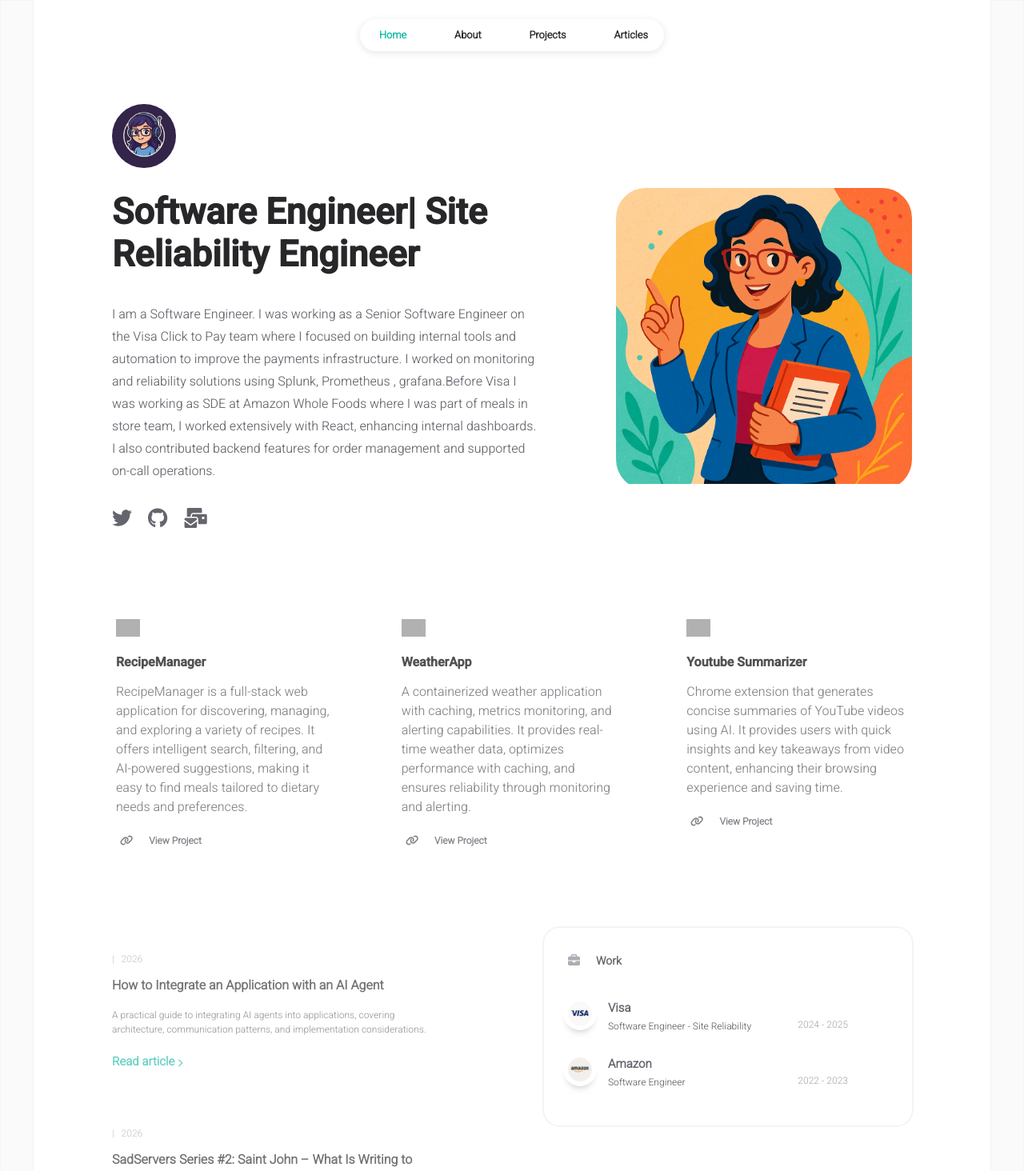
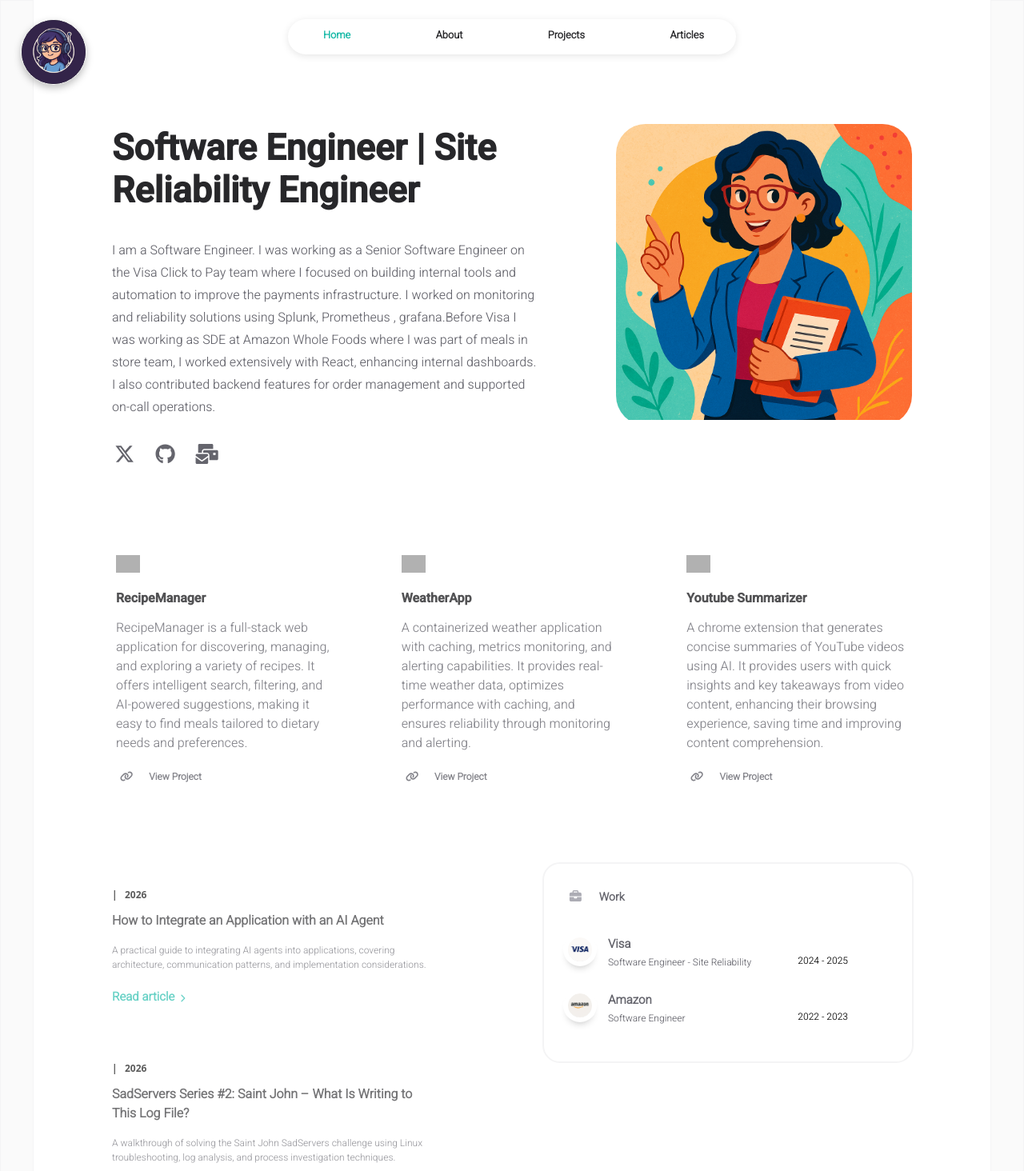
Before and after one commit to meghamodi/meghamodi.github.io, a React (Create React App) app: page / in a window 1280 px wide. Shown: the top 1464 px of the page at 80% size. Built offline with nearby package versions, Linux system fonts and the light colour scheme; grey boxes are pictures that could not be loaded.

Commit message:
fix: position, alignment of the logo

```diff
--- a/package.json
+++ b/package.json
@@ -10,11 +10,11 @@
 	"license": "MIT",
 	"private": true,
 	"dependencies": {
-		"@fortawesome/fontawesome-svg-core": "^6.4.0",
-		"@fortawesome/free-brands-svg-icons": "^6.4.0",
+		"@fortawesome/fontawesome-svg-core": "^7.2.0",
+		"@fortawesome/free-brands-svg-icons": "^7.2.0",
 		"@fortawesome/free-regular-svg-icons": "^6.4.0",
 		"@fortawesome/free-solid-svg-icons": "^6.4.0",
-		"@fortawesome/react-fontawesome": "^0.2.0",
+		"@fortawesome/react-fontawesome": "^3.3.1",
 		"@testing-library/jest-dom": "^5.16.5",
 		"@testing-library/react": "^13.4.0",
 		"@testing-library/user-event": "^13.5.0",
--- a/src/components/common/styles/navBar.css
+++ b/src/components/common/styles/navBar.css
@@ -17,10 +17,9 @@
 }
 
 .nav-background {
-	width: 380px;
-	height: 40px;
-	padding-left: 0%;
-	padding-right: 0%;
+	width: 520px;
+	height: 44px;
+	padding: 0 20px;
 	background: #fff;
 	box-shadow: 0px 2px 10px rgba(0, 0, 0, 0.1);
 	border-radius: 40px;
--- a/src/components/homepage/styles/works.css
+++ b/src/components/homepage/styles/works.css
@@ -40,5 +40,5 @@
 	font-size: 12px;
 	padding-top: 20px;
 	text-align: right;
-	color: var(--tertiary-color);
+	color:  #000;
 }
--- a/src/data/user.js
+++ b/src/data/user.js
@@ -12,7 +12,7 @@ const INFO = {
 	},
 
 	homepage: {
-		title: "Software Engineer| Site Reliability Engineer",
+		title: "Software Engineer | Site Reliability Engineer",
 		description:
 			"I am a Software Engineer. I was working as a Senior Software Engineer on the Visa Click to Pay team where I focused on building internal tools and automation to improve the payments infrastructure. I worked on monitoring and reliability solutions using Splunk, Prometheus , grafana.Before Visa I was working as SDE at Amazon Whole Foods  where I was part of meals in store team, I worked extensively with React, enhancing internal dashboards. I also contributed backend features for order management and supported on-call operations.",
 	},
@@ -51,7 +51,7 @@ const INFO = {
 		{
 			title: "Youtube Summarizer",
 			description:
-				"Chrome extension that generates concise summaries of YouTube videos using AI. It provides users with quick insights and key takeaways from video content, enhancing their browsing experience and saving time.",
+				" A chrome extension that generates concise summaries of YouTube videos using AI. It provides users with quick insights and key takeaways from video content, enhancing their browsing experience, saving time and improving content comprehension.",
 			logo: "https://cdn.jsdelivr.net/npm/programming-languages-logos/src/python/python.png",
 			linkText: "View Project",
 			link: "https://github.com/meghamodi/YoutubeSummarizer",
--- a/src/pages/about.jsx
+++ b/src/pages/about.jsx
@@ -32,10 +32,9 @@ const About = () => {
 			<div className="page-content">
 				<NavBar active="about" />
 				<div className="content-wrapper">
-					<div className="about-logo-container">
-						<div className="about-logo">
-							<Logo width={46} />
-						</div>
+					<div className="about-logo">
+						<Logo width={46} />
+
 					</div>
 
 					<div className="about-container">
--- a/src/pages/articles.jsx
+++ b/src/pages/articles.jsx
@@ -33,11 +33,10 @@ const Articles = () => {
 			<div className="page-content">
 				<NavBar active="articles" />
 				<div className="content-wrapper">
-					<div className="articles-logo-container">
-						<div className="articles-logo">
-							<Logo width={46} />
-						</div>
+					<div className="articles-logo">
+						<Logo width={46} />
 					</div>
+
 
 					<div className="articles-main-container">
 						<div className="title articles-title">
--- a/src/pages/homepage.jsx
+++ b/src/pages/homepage.jsx
@@ -1,12 +1,12 @@
-import React, { useState, useEffect } from "react";
+import React, { useEffect } from "react";
 import { Helmet } from "react-helmet";
 
 import { faMailBulk } from "@fortawesome/free-solid-svg-icons";
 import { FontAwesomeIcon } from "@fortawesome/react-fontawesome";
 import {
-	faTwitter,
 	faGithub,
 } from "@fortawesome/free-brands-svg-icons";
+import { faXTwitter } from '@fortawesome/free-brands-svg-icons';
 
 import Logo from "../components/common/logo";
 import Footer from "../components/common/footer";
@@ -22,48 +22,50 @@ import myArticles from "../data/articles";
 import "./styles/homepage.css";
 
 const Homepage = () => {
-	const [stayLogo, setStayLogo] = useState(false);
-	const [logoSize, setLogoSize] = useState(80);
-	const [oldLogoSize, setOldLogoSize] = useState(80);
+	// const [stayLogo, setStayLogo] = useState(false);
+	// const [logoSize, setLogoSize] = useState(80);
+	// const [oldLogoSize, setOldLogoSize] = useState(80);
 
 	useEffect(() => {
 		window.scrollTo(0, 0);
 	}, []);
 
-	useEffect(() => {
-		const handleScroll = () => {
-			let scroll = Math.round(window.pageYOffset, 2);
+	// useEffect(() => {
+	// 	const handleScroll = () => {
+	// 		let scroll = Math.round(window.pageYOffset, 2);
 
-			let newLogoSize = 80 - (scroll * 4) / 10;
+	// 		let newLogoSize = 80 - (scroll * 4) / 10;
 
-			if (newLogoSize < oldLogoSize) {
-				if (newLogoSize > 40) {
-					setLogoSize(newLogoSize);
-					setOldLogoSize(newLogoSize);
-					setStayLogo(false);
-				} else {
-					setStayLogo(true);
-				}
-			} else {
-				setLogoSize(newLogoSize);
-				setStayLogo(false);
-			}
-		};
+	// 		if (newLogoSize < oldLogoSize) {
+	// 			if (newLogoSize > 40) {
+	// 				setLogoSize(newLogoSize);
+	// 				setOldLogoSize(newLogoSize);
+	// 				setStayLogo(false);
+	// 			} else {
+	// 				setStayLogo(true);
+	// 			}
+	// 		} else {
+	// 			setLogoSize(newLogoSize);
+	// 			setStayLogo(false);
+	// 		}
+	// 	};
 
-		window.addEventListener("scroll", handleScroll);
-		return () => window.removeEventListener("scroll", handleScroll);
-	}, [logoSize, oldLogoSize]);
+	// 	window.addEventListener("scroll", handleScroll);
+	// 	return () => window.removeEventListener("scroll", handleScroll);
+	// }, [logoSize, oldLogoSize]);
 
 	const currentSEO = SEO.find((item) => item.page === "home");
 
 	const logoStyle = {
 		display: "flex",
-		position: stayLogo ? "fixed" : "relative",
-		top: stayLogo ? "3vh" : "auto",
+		position: "fixed",
+		top: "3vh", // Adjust the vertical position
+		left: "2%", // Adjust the horizontal position
 		zIndex: 999,
-		border: stayLogo ? "1px solid white" : "none",
-		borderRadius: stayLogo ? "50%" : "none",
-		boxShadow: stayLogo ? "0px 4px 10px rgba(0, 0, 0, 0.25)" : "none",
+		border: "1px solid white",
+		borderRadius: "50%",
+		boxShadow: "0px 4px 10px rgba(0, 0, 0, 0.25)",
+		backgroundColor: "var(--primary-color)",
 	};
 
 	return (
@@ -82,7 +84,7 @@ const Homepage = () => {
 				<div className="content-wrapper">
 					<div className="homepage-logo-container">
 						<div style={logoStyle}>
-							<Logo width={logoSize} link={false} />
+							<Logo width={80} link={false} />
 						</div>
 					</div>
 
@@ -118,7 +120,7 @@ const Homepage = () => {
 								rel="noreferrer"
 							>
 								<FontAwesomeIcon
-									icon={faTwitter}
+									icon={faXTwitter}
 									className="homepage-social-icon"
 								/>
 							</a>
--- a/src/pages/projects.jsx
+++ b/src/pages/projects.jsx
@@ -32,11 +32,10 @@ const Projects = () => {
 			<div className="page-content">
 				<NavBar active="projects" />
 				<div className="content-wrapper">
-					<div className="projects-logo-container">
-						<div className="projects-logo">
-							<Logo width={46} />
-						</div>
+					<div className="projects-logo">
+						<Logo width={46} />
 					</div>
+
 					<div className="projects-container">
 						<div className="title projects-title">
 							Projects I've Built
--- a/src/pages/styles/articles.css
+++ b/src/pages/styles/articles.css
@@ -5,12 +5,14 @@
 }
 
 .articles-logo {
-	display: flex;
-	position: fixed;
-	border: 1px solid white;
-	border-radius: 50%;
-	box-shadow: 0px 4px 10px rgba(0, 0, 0, 0.25);
-	top: 4vh;
+	position: fixed; /* Make the logo fixed */
+    top: 3vh; /* Adjust the vertical position */
+    left: 2%; /* Adjust the horizontal position */
+    z-index: 999; /* Ensure it stays above other elements */
+    border: 1px solid white;
+    border-radius: 50%;
+    box-shadow: 0px 4px 10px rgba(0, 0, 0, 0.25);
+    background-color: var(--primary-color); /* Ensure consistent background color */
 }
 
 .articles-main-container {
--- a/src/pages/styles/homepage.css
+++ b/src/pages/styles/homepage.css
@@ -89,6 +89,11 @@
 	padding-bottom: 5px;
 }
 
+.homepage-article-date {
+	font-family: system-ui, -apple-system, BlinkMacSystemFont, "Segoe UI", sans-serif;
+	font-weight: 600;
+	color: #000;
+}
 .homepage-works {
 	flex-basis: 600px;
 	padding-top: 30px;
--- a/src/pages/styles/projects.css
+++ b/src/pages/styles/projects.css
@@ -5,13 +5,14 @@
 }
 
 .projects-logo {
-	display: flex;
-	position: fixed;
-	border: 1px solid white;
-	border-radius: 50%;
-	box-shadow: 0px 4px 10px rgba(0, 0, 0, 0.25);
-	top: 4vh;
-	z-index: 999;
+	position: fixed; /* Make the logo fixed */
+    top: 3vh; /* Adjust the vertical position */
+    left: 2%; /* Adjust the horizontal position */
+    z-index: 999; /* Ensure it stays above other elements */
+    border: 1px solid white;
+    border-radius: 50%;
+    box-shadow: 0px 4px 10px rgba(0, 0, 0, 0.25);
+    background-color: var(--primary-color); /* Ensure consistent background color */
 }
 
 .projects-container {
```
Also changed, not shown: public/twitter.png, 1 other file (tests, documents, lock files or other folders).
